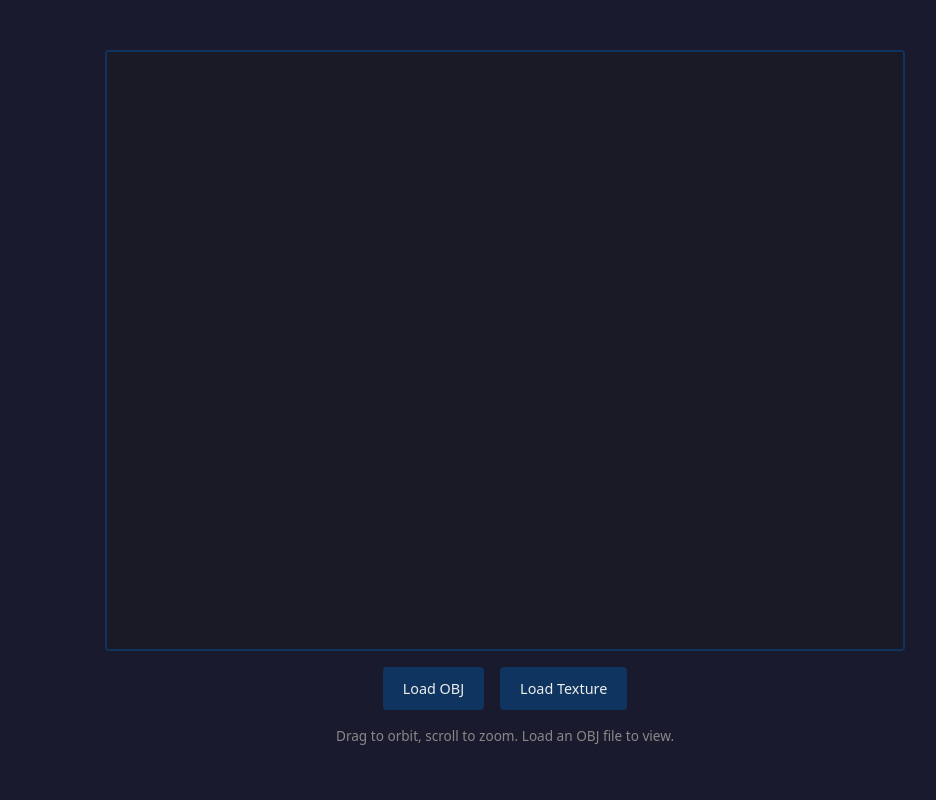
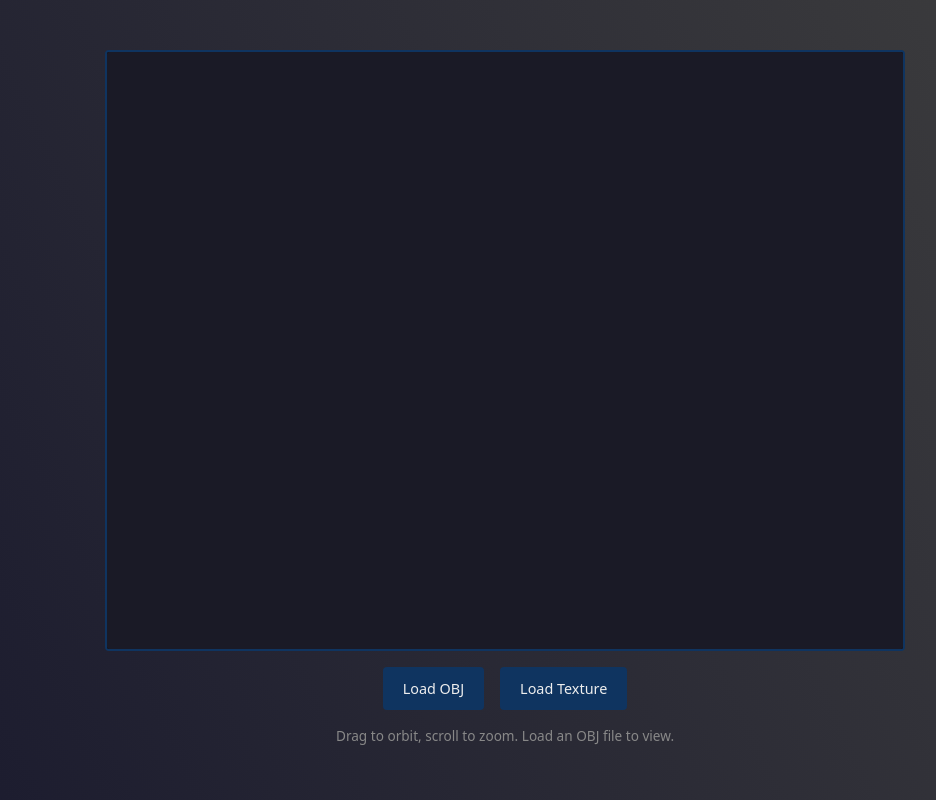
Before and after one commit to tusken-raynor/the-3d-sucker, a website built with Vite: page index.html in a window 1280 px wide. Shown: the whole page, without its empty margins (135-1071 px from the left). Built offline with nearby package versions, Linux system fonts and the light colour scheme; animation ran at ten frames a second.

Commit message:
Implementation
Done! I changed the app background from a solid dark blue (`#1a1a2e`) to a gradient that goes from the dark blue to dark grey (`#3e3e3e`) at 64 degrees.

**Change made in `src/style.css:21`:**
- Changed `background-color: var(--color-bg);` to `background: linear-gradient(64deg, var(--color-bg), #3e3e3e);`

```diff
--- a/src/style.css
+++ b/src/style.css
@@ -18,7 +18,7 @@ body {
     system-ui,
     -apple-system,
     sans-serif;
-  background-color: var(--color-bg);
+  background: linear-gradient(64deg, var(--color-bg), #3e3e3e);
   color: var(--color-text);
   min-height: 100vh;
   display: flex;
```
Also changed, not shown: .zenflow/tasks/change-app-background-64da/plan.md.
